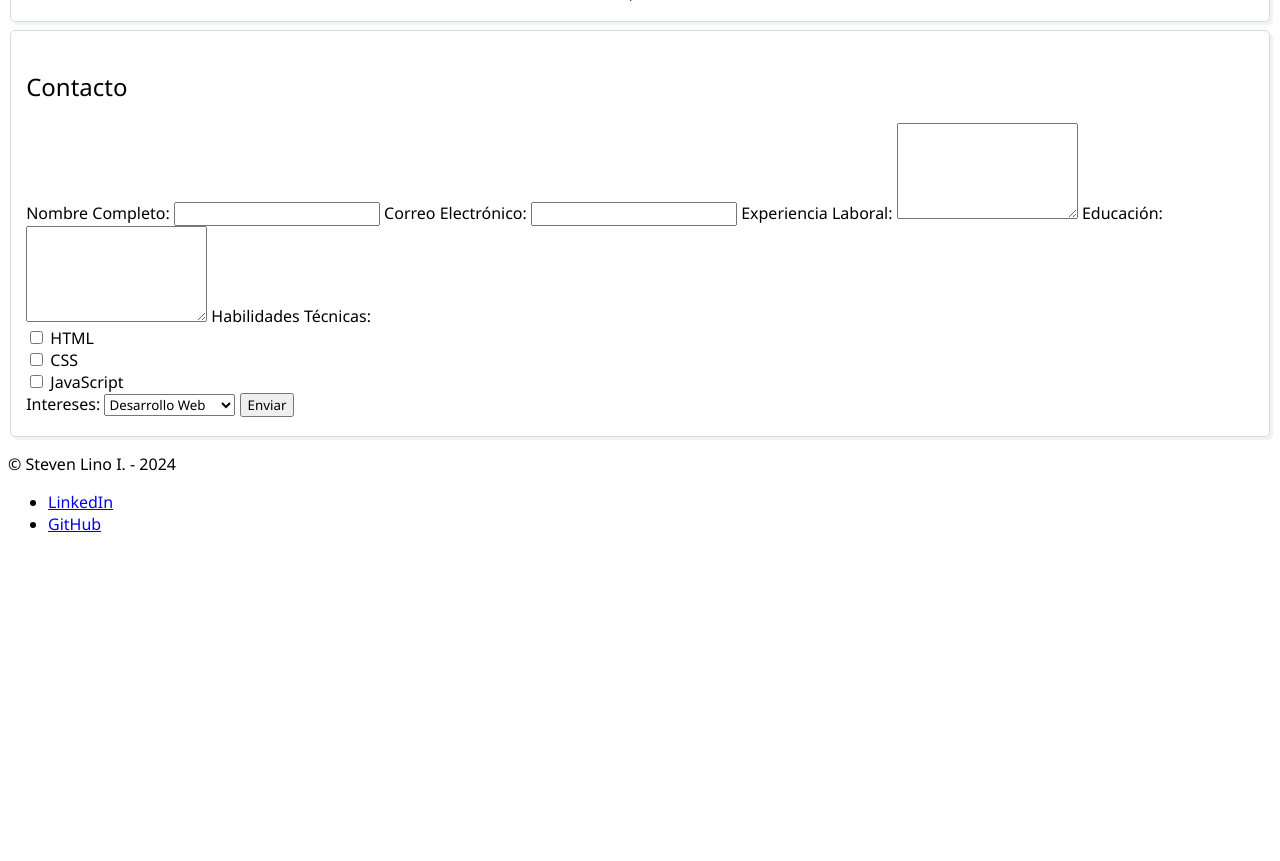
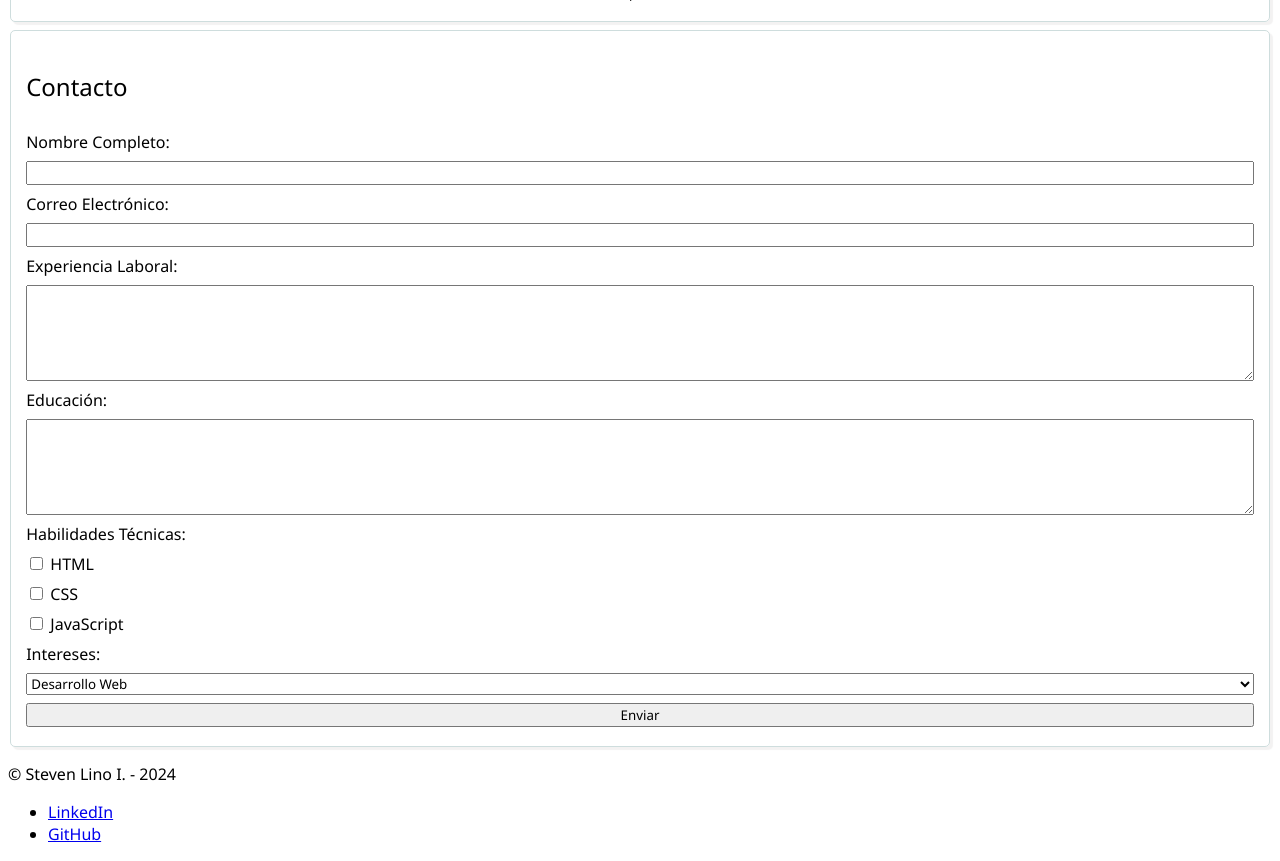
Before and after one commit to StevenLino/curriculum, a plain HTML site: page index.html in a window 1280 px wide. Shown: the part 2118-2979 px from the top of the page. Before the commit the page ends 2669 px from the top, so only its background shows below. Drawn offline with Linux system fonts and the light colour scheme.

Commit message:
Update styles.css

```diff
--- a/stylesheets/styles.css
+++ b/stylesheets/styles.css
@@ -57,3 +57,11 @@ nav ul {
     justify-content: space-around;
 
 }
+
+section form {
+
+    /* Modelo de diseño en cuadrícula */
+    display: grid;
+    row-gap: 0.5rem;
+
+}
```
